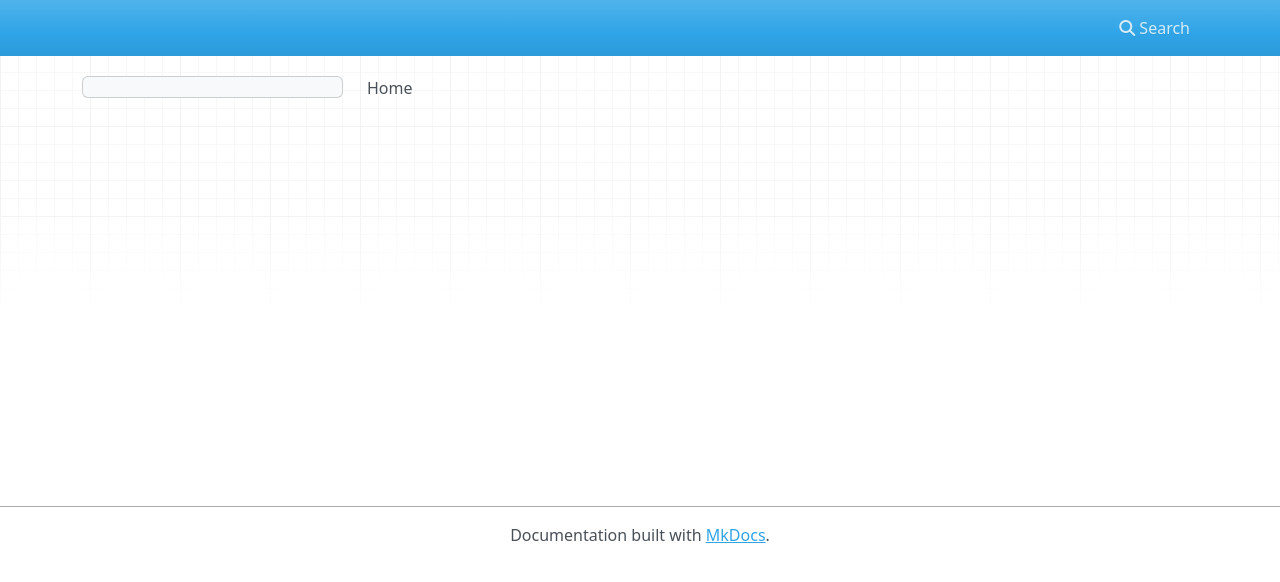
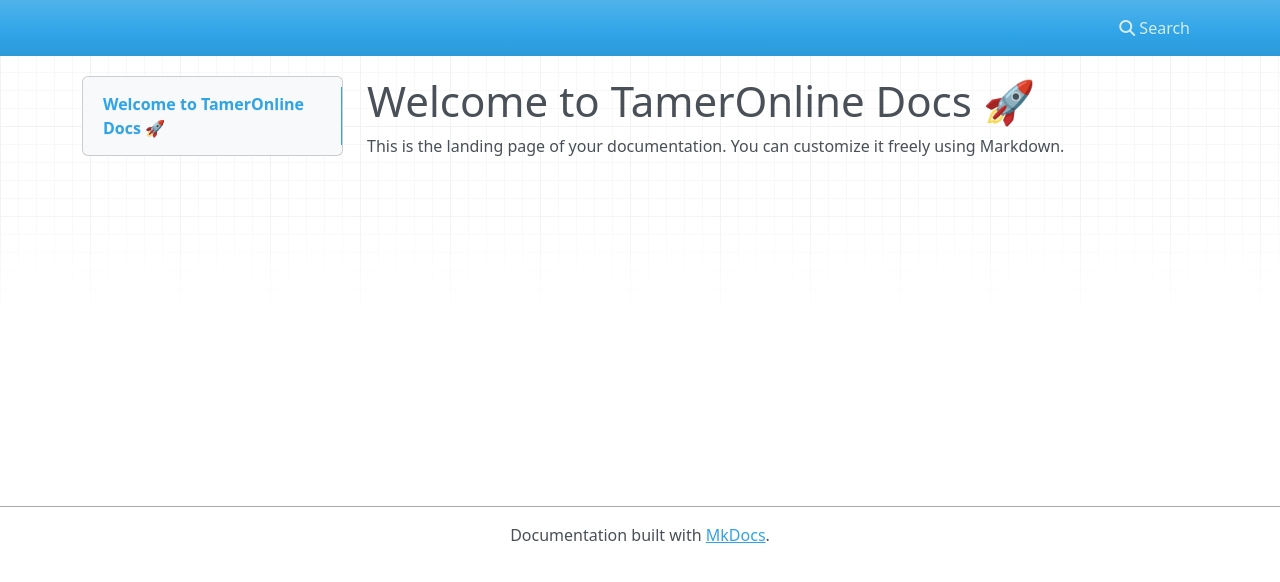
Before and after one commit to TamerOnLine/gh-pages, an MkDocs documentation site: the page built from docs/index.md, in a window 1280 px wide. Shown: the top 582 px of the page. Built offline with MkDocs 1.6.1, drawn with Linux system fonts in a browser that asks for light colours; nearby versions of some CDN libraries.

Commit message:
Update index.md

```diff
--- a/docs/index.md
+++ b/docs/index.md
@@ -1 +1,4 @@
-Home
+# Welcome to TamerOnline Docs 🚀
+
+This is the landing page of your documentation.
+You can customize it freely using Markdown.
```
